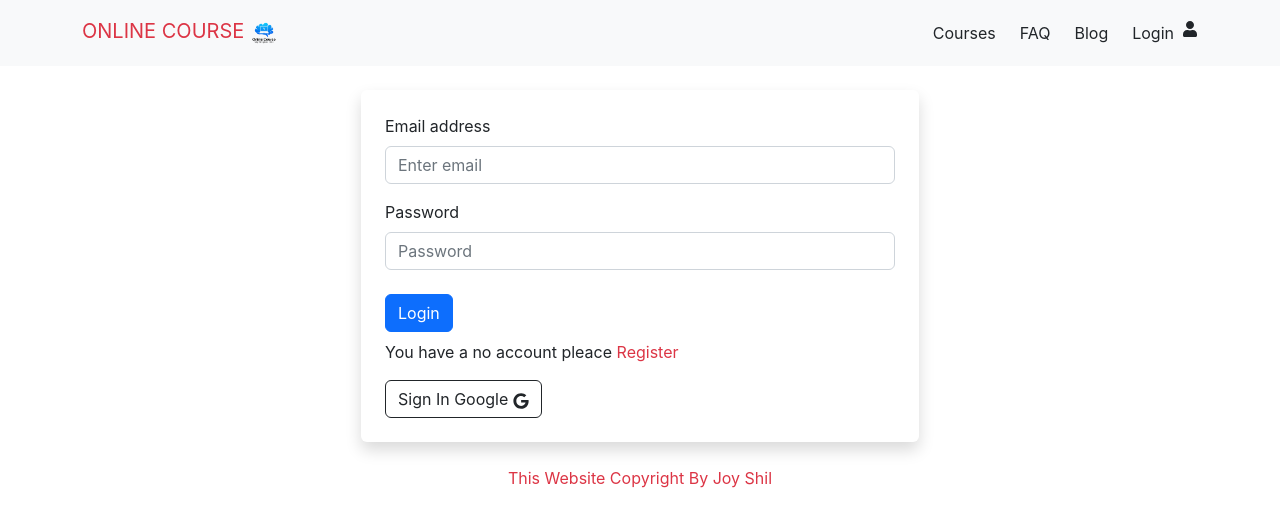
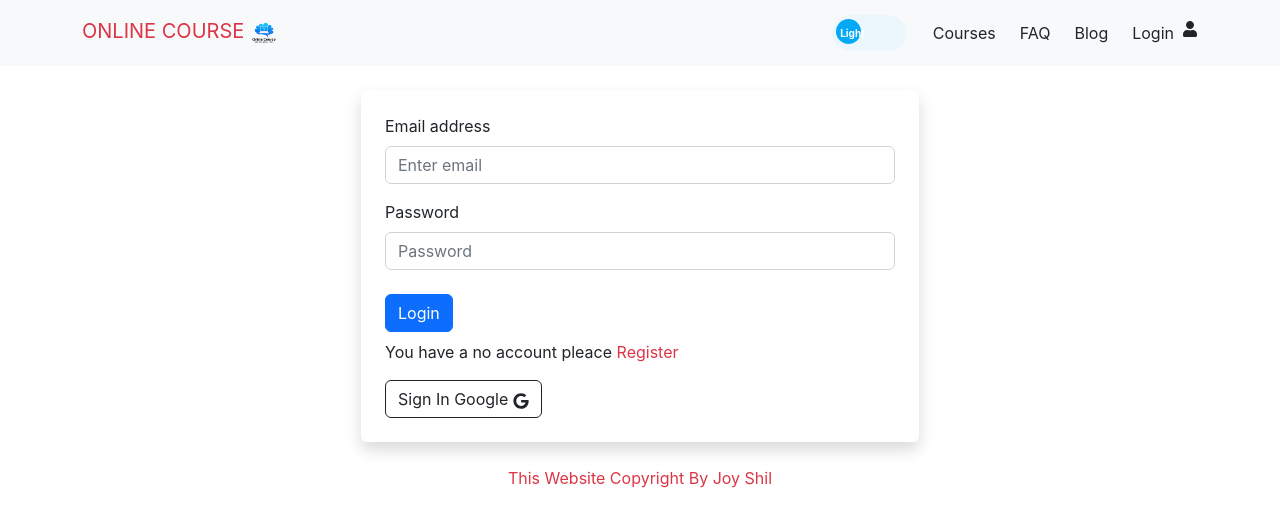
Before and after one commit to joyshilnil/online-courses-client, a React (Create React App) app: page /login in a window 1280 px wide. Shown: the top 526 px of the page. Built offline with nearby package versions, Linux system fonts and the light colour scheme; no server answers; the HTML template or start-up script is replaced by a standard one.

Commit message:
pdf download add

```diff
--- a/package.json
+++ b/package.json
@@ -15,6 +15,7 @@
     "react-icons": "^4.6.0",
     "react-router-dom": "^6.4.2",
     "react-scripts": "5.0.1",
+    "react-to-print": "^2.14.7",
     "react-toastify": "^9.0.8",
     "web-vitals": "^2.1.0"
   },
--- /dev/null
+++ b/src/Pages/Course/Course.css
@@ -0,0 +1,6 @@
+.button-all {
+    display: flex;
+    align-items: center;
+    justify-content: space-between;
+    flex-wrap: nowrap;
+}
--- a/src/Pages/Login/Login.js
+++ b/src/Pages/Login/Login.js
@@ -57,10 +57,10 @@ const Login = () => {
         })
 
         .catch(error => {
-          console.error(error)
+          // console.error(error)
           setError(error.message);
         })
-        .fanally( () => {
+        .finally( () => {
           setLoading(false);
         })
 
--- a/src/Pages/ScretPage/ScretPage.js
+++ b/src/Pages/ScretPage/ScretPage.js
@@ -10,6 +10,7 @@ const ScretPage = () => {
             <h3 className='mb-4 text-primary'>This Querse Name: {secret.name}</h3>
             <h2 className='mt-3 mb-3'>{secret.title}</h2>
             <p>{secret.body}</p>
+
         </div>
     );
 };
--- /dev/null
+++ b/src/Pages/Shared/Header/Header.css
@@ -0,0 +1,105 @@
+
+
+  #app-cover {
+    display: table;
+  }
+
+  .toggle-button-cover {
+    display: table-cell;
+    position: relative;
+    box-sizing: border-box;
+  }
+
+  .button-cover:before {
+    position: absolute;
+    right: 0;
+    bottom: 0;
+    color: #d7e3e3;
+    font-size: 12px;
+    line-height: 1;
+    padding: 5px;
+  }
+
+  .button-cover,
+  .knobs,
+  .layer {
+    position: absolute;
+    top: 0;
+    right: 0;
+    bottom: 0;
+    left: 0;
+  }
+  .button {
+    position: relative;
+    top: -6px;
+    left: -300px;
+    width: 74px;
+    height: 36px;
+    overflow: hidden;
+}
+
+  .button.r,
+  .button.r .layer {
+    border-radius: 100px;
+  }
+
+  .button.b2 {
+    border-radius: 2px;
+  }
+
+  .checkbox {
+    position: relative;
+    width: 100%;
+    height: 100%;
+    padding: 0;
+    margin: 0;
+    opacity: 0;
+    cursor: pointer;
+    z-index: 3;
+  }
+
+  .knobs {
+    z-index: 2;
+  }
+
+  .layer {
+    width: 100%;
+    background-color: #ebf7fc;
+    transition: 0.3s ease all;
+    z-index: 1;
+  }
+
+  /* Button 1 */
+  #button-1 .knobs:before {
+    content: "Light";
+    position: absolute;
+    top: 4px;
+    left: 4px;
+    width: 25px;
+    height: 25px;
+    color: #fff;
+    font-size: 10px;
+    font-weight: bold;
+    text-align: center;
+    line-height: 1;
+    padding: 9px 4px;
+    background-color: #03a9f4;
+    border-radius: 50%;
+    transition: 0.3s cubic-bezier(0.18, 0.89, 0.35, 1.15) all;
+  }
+
+  #button-1 .checkbox:checked + .knobs:before {
+    content: "Dark";
+    left: 42px;
+    background-color: #000000;
+  }
+
+  #button-1 .checkbox:checked ~ .layer {
+    background-color: #fcebeb;
+  }
+
+  #button-1 .knobs,
+  #button-1 .knobs:before,
+  #button-1 .layer {
+    transition: 0.3s ease all;
+  }
--- a/src/Pages/Shared/Header/Header.js
+++ b/src/Pages/Shared/Header/Header.js
@@ -8,6 +8,7 @@ import toast from 'react-hot-toast';
 import { Link } from 'react-router-dom';
 import { AuthContext } from '../../../Contexts/AuthProvider/AuthProvide';
 import Logo from '../../../assets/logo.png';
+import './Header.css';
 
 const Header = () => {
 
@@ -42,6 +43,17 @@ const Header = () => {
               <Nav className='me-4'><Link className='text-dark' to='/courses'>Courses</Link></Nav>
               <Nav className='me-4'><Link  className='text-dark' to='/faq'>FAQ</Link></Nav>
               <Nav className='me-4'><Link className='text-dark' to='/blog'>Blog</Link></Nav>
+              <Nav>
+              <div className="toggle-button-cover">
+      <div className="button-cover">
+        <div className="button r" id="button-1">
+          <input type="checkbox" className="checkbox" />
+          <div className="knobs"></div>
+          <div className="layer"></div>
+        </div>
+      </div>
+    </div>
+              </Nav>
 
             <Nav>
               <Nav>
--- a/src/Routes/Routes/Route.js
+++ b/src/Routes/Routes/Route.js
@@ -25,12 +25,12 @@ export const routes = createBrowserRouter([
             {
                 path: '/courses',
                 element: <Courses></Courses>,
-                loader:  () => fetch(`http://localhost:5000/courses`)
+                loader:  () => fetch(`https://online-course-server-tan.vercel.app/courses`)
             },
             {
                 path: '/courses/:id',
                 element: <Course></Course>,
-                loader:({params}) => fetch(`http://localhost:5000/courses/${params.id}`)
+                loader:({params}) => fetch(`https://online-course-server-tan.vercel.app/courses/${params.id}`)
             },
             {
                 path: '/faq',
@@ -55,7 +55,7 @@ export const routes = createBrowserRouter([
             {
                 path: '/scret/courses/:id',
                 element: <PrivateRoute><ScretPage></ScretPage></PrivateRoute>,
-                loader:({params}) => fetch(`http://localhost:5000/courses/${params.id}`)
+                loader:({params}) => fetch(`https://online-course-server-tan.vercel.app/courses/${params.id}`)
             },
         ]
     }
```
Also changed, not shown: src/Pages/Course/Course.js (+15 -3 lines), 1 other file (tests, documents, lock files or other folders).
